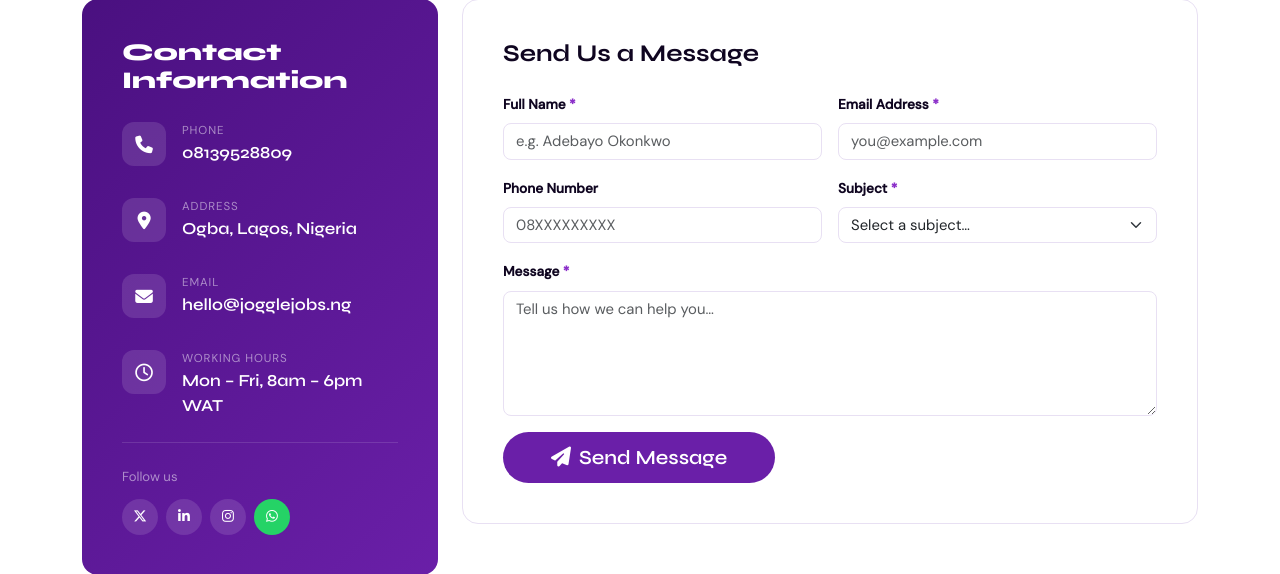
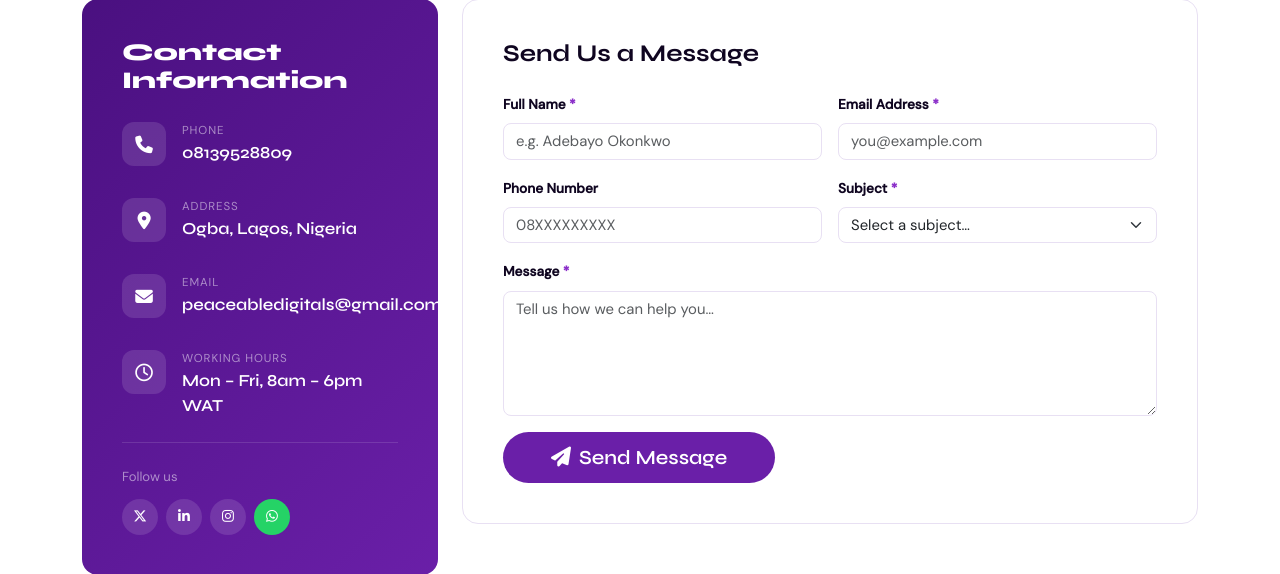
Before and after one commit to TheTechApostle/jogglejobs, a Flask app: page /contact in a window 1280 px wide. Shown: the part 421-995 px from the top of the page. Run offline with Flask 3, Linux system fonts and the light colour scheme; some libraries are stand-ins or nearby versions.

Commit message:
Update contact.html

```diff
--- a/templates/contact.html
+++ b/templates/contact.html
@@ -43,7 +43,7 @@
           <div class="ci-icon"><i class="fa-solid fa-envelope"></i></div>
           <div>
             <div class="ci-label">Email</div>
-            <div class="ci-val">hello@jogglejobs.ng</div>
+            <div class="ci-val">peaceabledigitals@gmail.com</div>
           </div>
         </div>
 
```
